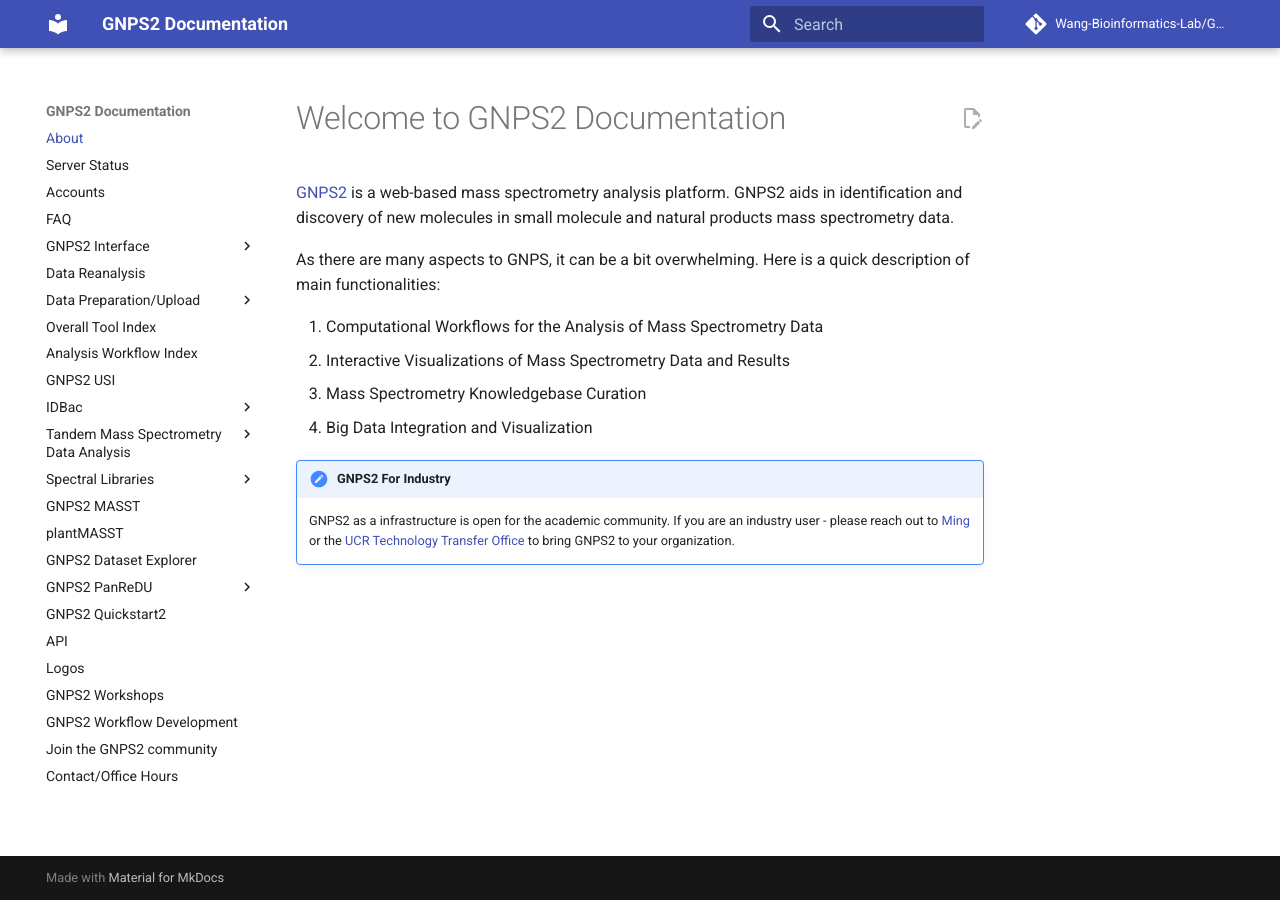
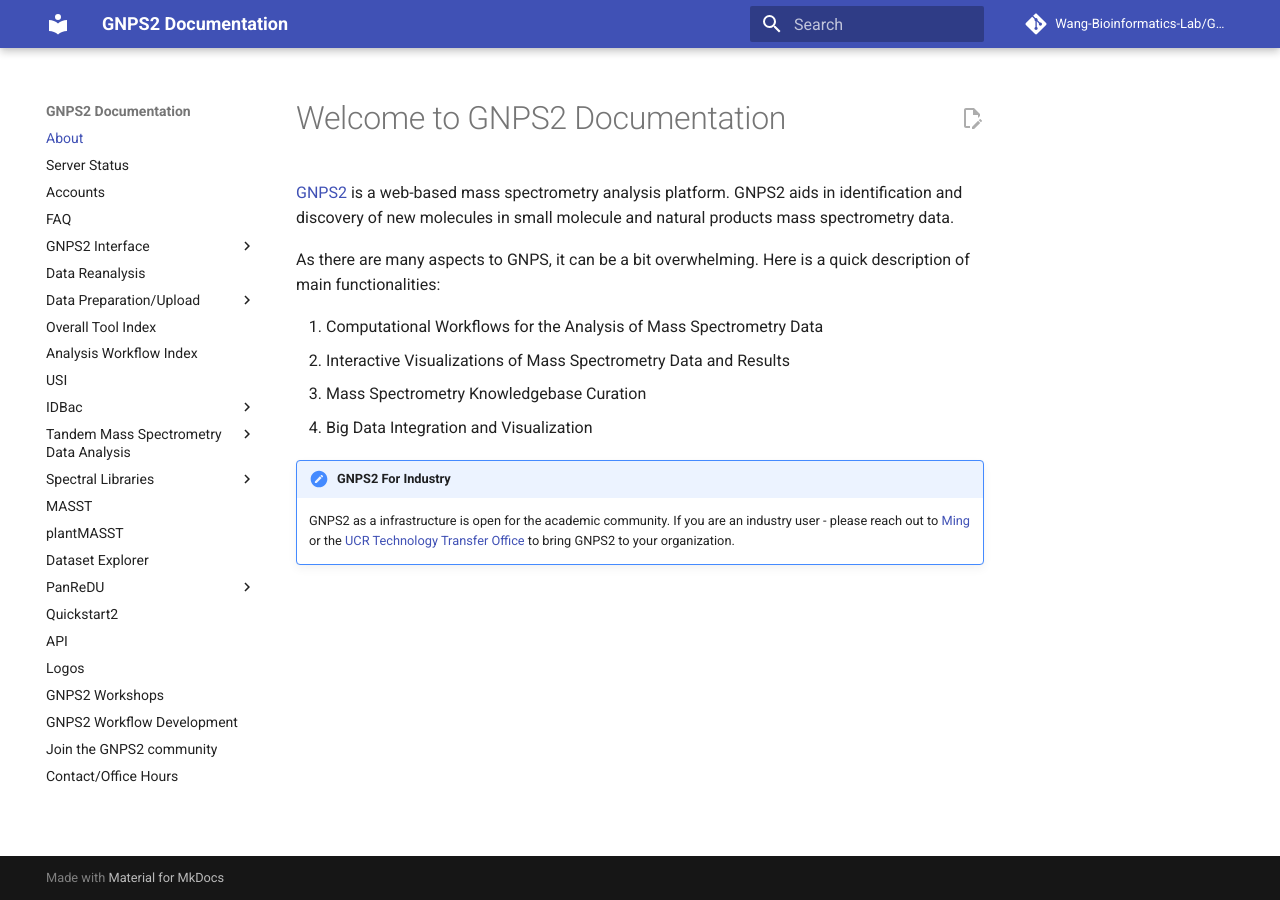
Before and after one commit to Wang-Bioinformatics-Lab/GNPS2_Documentation, an MkDocs documentation site: the page built from docs/index.md, in a window 1280 px wide. Built offline with MkDocs 1.6.1 and Material for MkDocs 9.7.7, drawn with Linux system fonts in a browser that asks for light colours; comment, search, counter and statistics services are not loaded.

```diff
--- a/mkdocs.yml
+++ b/mkdocs.yml
@@ -21,7 +21,7 @@ nav:
         - Metadata: metadata.md
     - Overall Tool Index: toolindex.md
     - Analysis Workflow Index: workflowindex.md
-    - GNPS2 USI: usi.md
+    - USI: usi.md
     - IDBac:
         - Request an IDBac Account: idbac-request-an-account.md
         - Office Hours: idbacofficehours.md
@@ -50,15 +50,17 @@ nav:
         - Multiple Spectrum Alignment: mmsa.md
     - Spectral Libraries:
         - Using Spectral Libraries in GNPS2: libraries.md
-    - GNPS2 MASST: masst.md
+    - MASST: masst.md
     - plantMASST: plantmasst.md
-    - GNPS2 Dataset Explorer: gnpsdatasetexplorer.md
-    - GNPS2 PanReDU:
+    - Dataset Explorer: gnpsdatasetexplorer.md
+    - PanReDU:
         - ReDU Overview: ReDU_overview.md
         - ReDU Data Selection: ReDU_Dataselection_dashboard.md
         - ReDU Contribution: ReDU_Contribution.md
         - Pan Repo Public Data Downloader: downloadpublicdata.md
-    - GNPS2 Quickstart2: quickstart2.md
+    - Quickstart2: quickstart2.md
+    # - Curated Data:
+    #     - Plant metabolomics: plantdata.md
     - API: api.md
     - Logos: logo.md
     - GNPS2 Workshops: workshops.md
```
Also changed, not shown: docs/plantdata.md (added, +13 -0 lines).
